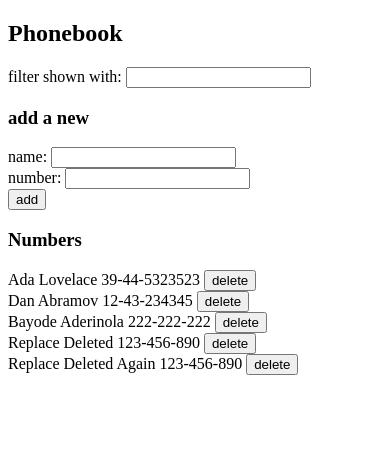
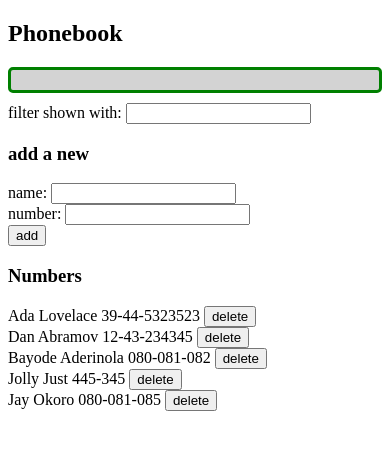
Before and after one commit to bayodesegun/fullstackopen, a React (Vite) app in the folder part2/phonebook/: page / in a window 390 px wide. Shown: the top 450 px of the page. Built offline with nearby package versions, Linux system fonts and the light colour scheme; data requests are answered from the project's data file.

Commit message:
Example 2.16: Phonebook step11: add success notification

```diff
--- a/part2/phonebook/db.json
+++ b/part2/phonebook/db.json
@@ -12,18 +12,18 @@
     },
     {
       "name": "Bayode Aderinola",
-      "number": "222-222-222",
+      "number": "080-081-082",
       "id": 5
     },
     {
-      "name": "Replace Deleted",
-      "number": "123-456-890",
-      "id": 6
+      "name": "Jolly Just",
+      "number": "445-345",
+      "id": 8
     },
     {
-      "name": "Replace Deleted Again",
-      "number": "123-456-890",
-      "id": 7
+      "name": "Jay Okoro",
+      "number": "080-081-085",
+      "id": 9
     }
   ]
 }
--- a/part2/phonebook/src/App.jsx
+++ b/part2/phonebook/src/App.jsx
@@ -4,19 +4,28 @@
 import NameFilter from './components/NameFilter'
 import PersonForm from './components/PersonForm'
 import Persons from './components/Persons'
+import Notification from './components/Notification'
 
 const App = () => {
   const [persons, setPersons] = useState([])
   const [newName, setNewName] = useState('')
   const [newNumber, setNewNumber] = useState('')
   const [nameFilter, setNameFilter] = useState('')
+  const [message, setMessage] = useState('')
 
   const hook = () => {
     personService
       .getAll()
-      .then(allPersons => setPersons(allPersons))
+      .then(allPersons => {
+        setPersons(allPersons)
+      })
   }
   useEffect(hook, [])
+
+  const showNotification = (message) => {
+    setMessage(message)
+    setTimeout(() => setMessage(null), 5000)
+  }
 
   const updatePersonNumber = (currentPerson, newNumber) => {
     if (confirm(`${newName} is already added to the phonebook. Replace the old number with a new one?`)) {
@@ -25,6 +34,7 @@
         .update(currentPerson.id, updatedPerson)
         .then(personResponse => {
           setPersons(persons.map(person => person.id === currentPerson.id ? personResponse : person))
+          showNotification(`Updated ${currentPerson.name}'s number to ${newNumber}.`)
         })
     }
   }
@@ -57,6 +67,7 @@
       .create(newPerson)
       .then(createdPerson => {
         setPersons(persons.concat(createdPerson))
+        showNotification(`Added ${newName} (${newNumber}) to the phonebook.`)
       })
   }
 
@@ -67,6 +78,7 @@
         .then( noContent => {
           console.log('Content is', noContent)
           setPersons(persons.filter(person => person.id !== personToDelete.id))
+          showNotification(`Deleted ${personToDelete.name} from the phonebook.`)
         })
     }
   }
@@ -74,6 +86,7 @@
   return (
     <div>
       <h2>Phonebook</h2>
+      <Notification message={message} />
       <NameFilter
         nameFilter={nameFilter}
         setNameFilter={setNameFilter}
--- /dev/null
+++ b/part2/phonebook/src/components/Notification.jsx
@@ -0,0 +1,13 @@
+const Notification = ({ message }) => {
+	if (message === null) {
+		return null
+	}
+
+	return (
+		<div className='success'>
+			{message}
+		</div>
+	)
+}
+
+export default Notification
--- /dev/null
+++ b/part2/phonebook/src/index.css
@@ -0,0 +1,9 @@
+.success {
+  color: green;
+  background: lightgrey;
+  font-size: 20px;
+  border-style: solid;
+  border-radius: 5px;
+  padding: 10px;
+  margin-bottom: 10px;
+}
--- a/part2/phonebook/src/main.jsx
+++ b/part2/phonebook/src/main.jsx
@@ -1,4 +1,5 @@
 import ReactDOM from 'react-dom/client'
 import App from './App'
+import './index.css'
 
 ReactDOM.createRoot(document.getElementById('root')).render(<App />)
```
